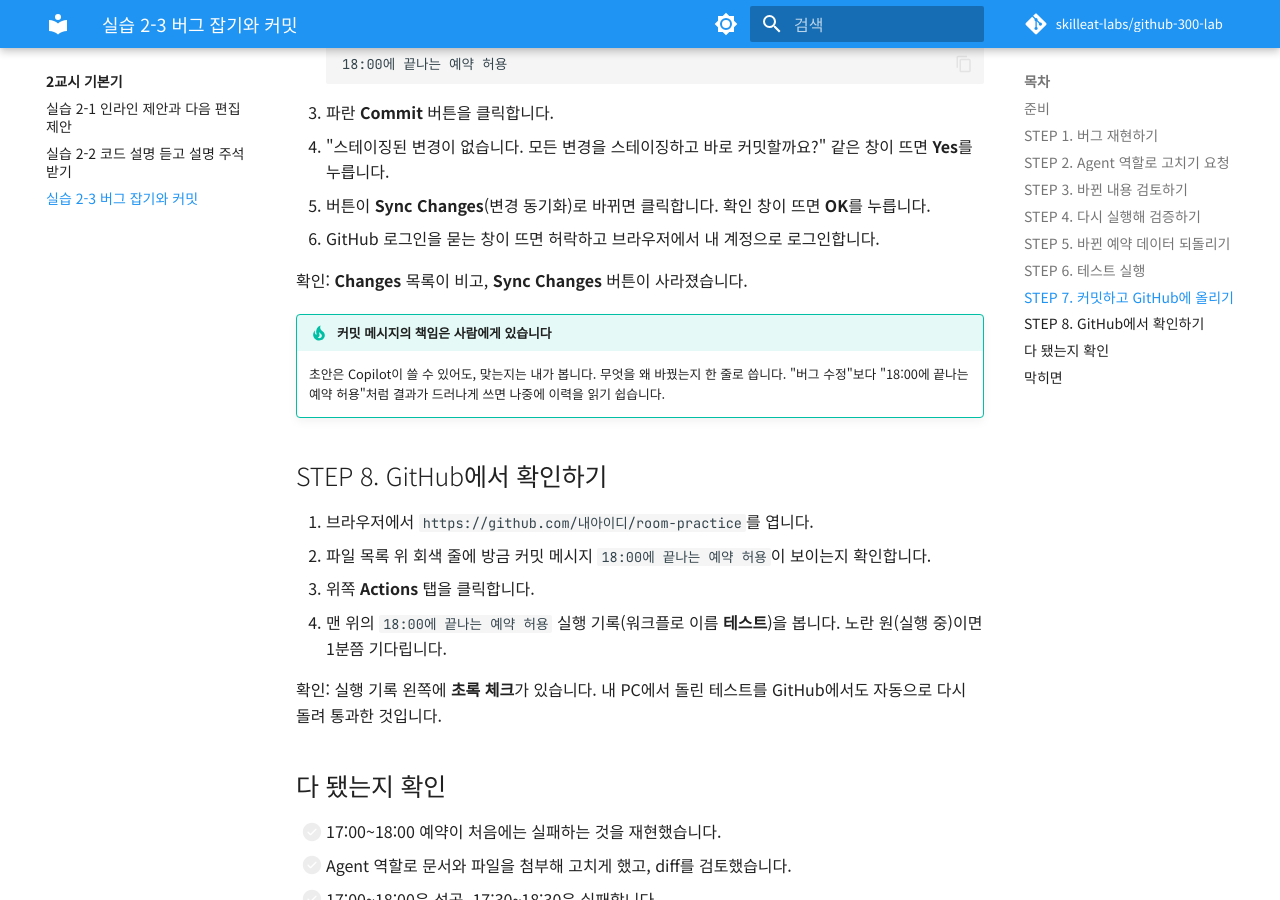
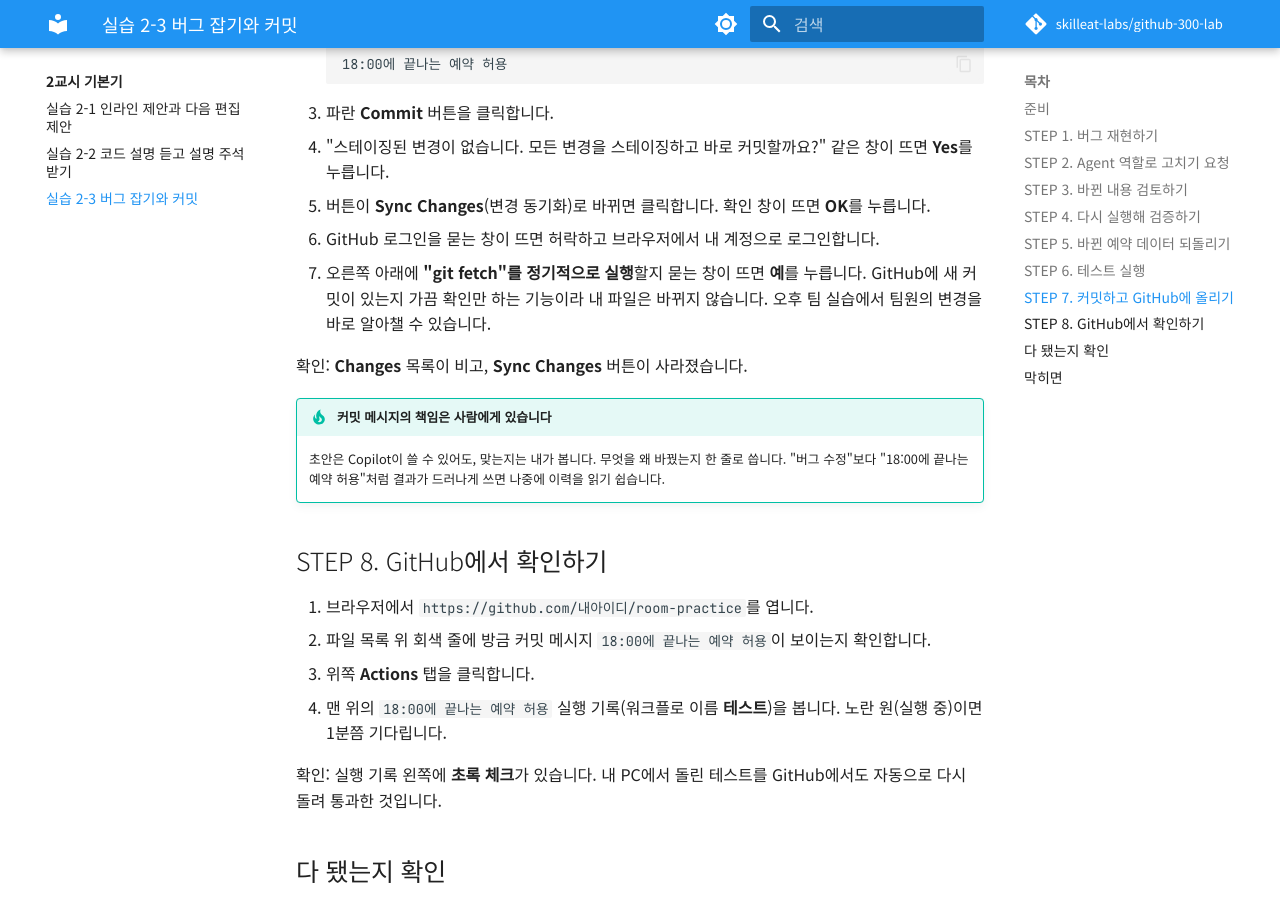
Before and after one commit to skilleat-labs/github-300-lab, an MkDocs documentation site: the page built from docs/class2/lab-3.md, in a window 1280 px wide and 900 px high, scrolled down 4095 px. Built offline with MkDocs 1.6.1 and Material for MkDocs 9.7.7, drawn with Linux system fonts in a browser that asks for light colours; comment, search, counter and statistics services are not loaded.

Commit message:
2-3 git fetch 자동 실행 질문 안내
Co-Authored-By: Claude Opus 5.5 <noreply@anthropic.com>

```diff
--- a/docs/class2/lab-3.md
+++ b/docs/class2/lab-3.md
@@ -174,6 +174,7 @@ STEP 4의 예약 완료로 `data/reservations.json`에 #6이 추가되었습니
 4. "스테이징된 변경이 없습니다. 모든 변경을 스테이징하고 바로 커밋할까요?" 같은 창이 뜨면 **Yes**를 누릅니다.
 5. 버튼이 **Sync Changes**(변경 동기화)로 바뀌면 클릭합니다. 확인 창이 뜨면 **OK**를 누릅니다.
 6. GitHub 로그인을 묻는 창이 뜨면 허락하고 브라우저에서 내 계정으로 로그인합니다.
+7. 오른쪽 아래에 **"git fetch"를 정기적으로 실행**할지 묻는 창이 뜨면 **예**를 누릅니다. GitHub에 새 커밋이 있는지 가끔 확인만 하는 기능이라 내 파일은 바뀌지 않습니다. 오후 팀 실습에서 팀원의 변경을 바로 알아챌 수 있습니다.
 
 확인: **Changes** 목록이 비고, **Sync Changes** 버튼이 사라졌습니다.
 
```
